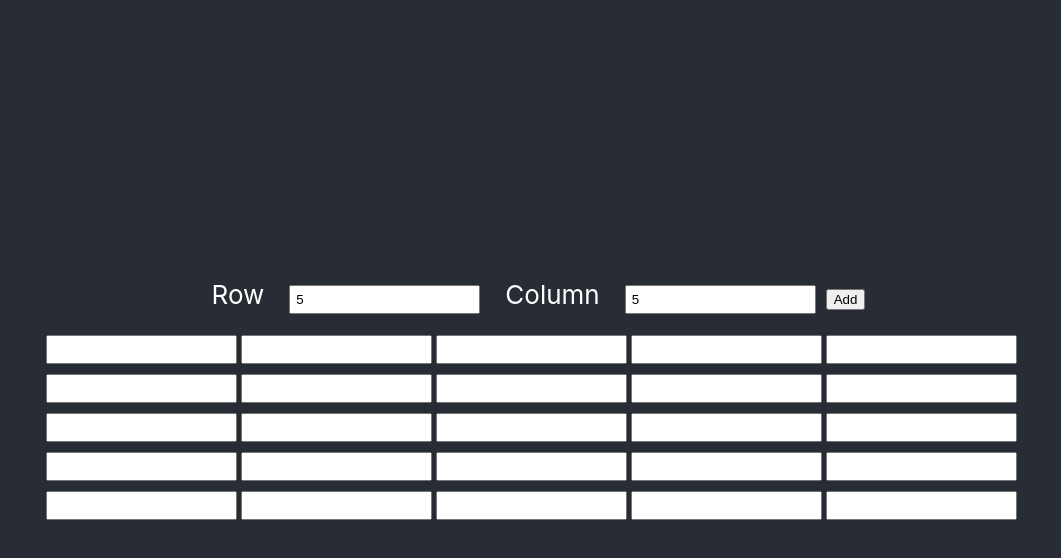
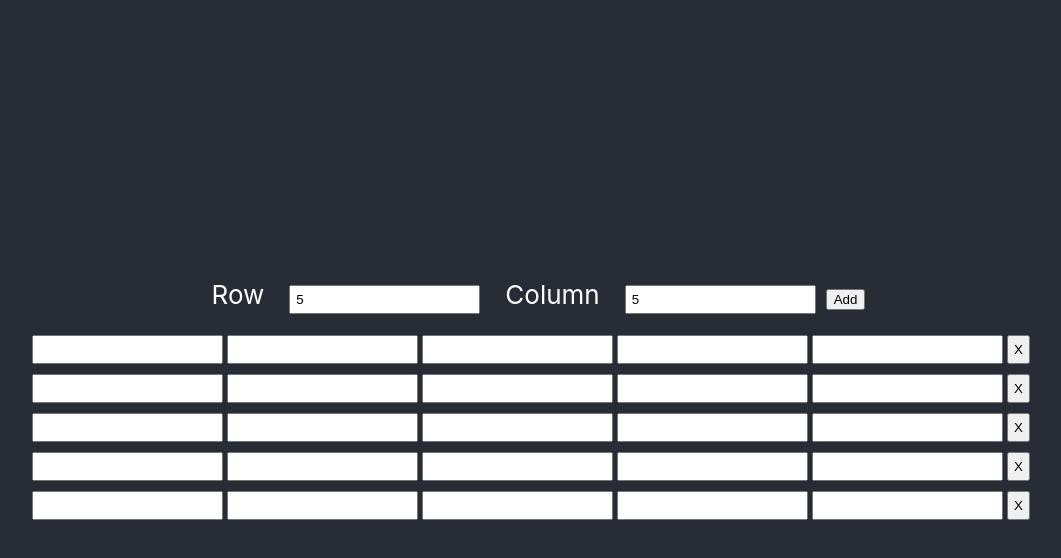
Before and after one commit to ketanthakkar/TableComponent, a React (Create React App) app: page / in a window 1280 px wide. Both pictures are taken after typing "5", "5" into the empty fields and a click on the button "Add". Shown: the top 558 px of the page, without its empty margins (109-1170 px from the left). Built offline with nearby package versions, Linux system fonts and the light colour scheme.

Commit message:
Added remove button

```diff
--- a/src/App.js
+++ b/src/App.js
@@ -6,7 +6,6 @@ class App extends Component {
     super(props);
 
     this.state = {
-      items: [],
       numberOfRow: 0,
       numberOfColumn: 0
     }
@@ -15,19 +14,13 @@ class App extends Component {
   }
 
   handleClick() {
-    let items = [...this.state.items];
     let numberOfColumn = 0;
     let numberOfRow = 0;
-
-    items.push({firstrow: "",  secondrow: ""});
 
     numberOfRow = this.refs.row.value;
     numberOfColumn = this.refs.column.value;
 
     this.setState({
-      items,
-      username: '',
-      password: '',
       numberOfRow,
       numberOfColumn
     });
@@ -59,7 +52,7 @@ class Table extends Component {
         <div id="Table">
           <table>
             <tbody>
-              <TableCells numberOfColumn={ numberOfColumn } numberOfRow={ numberOfRow } ></TableCells>
+              <TableCells numberOfColumn={ numberOfColumn } numberOfRow={ numberOfRow }></TableCells>
             </tbody>
           </table>
         </div>
@@ -68,6 +61,11 @@ class Table extends Component {
 }
 
 class TableCells extends Component {
+
+  onDeleteEvent = rowIdx => {
+
+  };
+
   render() {
 
       var numberOfRow = this.props.numberOfRow;
@@ -78,9 +76,13 @@ class TableCells extends Component {
           Array.from({length: numberOfColumn}).map((_, colIdx) => (
             <EditableCell key={colIdx}/>
           ))
+        }
+        <td>
+          <input type="button" onClick={this.onDeleteEvent(rowIdx)} value="X" />
+        </td>
+        </tr>
+      ))
 
-        }</tr>
-      ))
 
       return (<tbody>{rows}</tbody>);
   }
```
